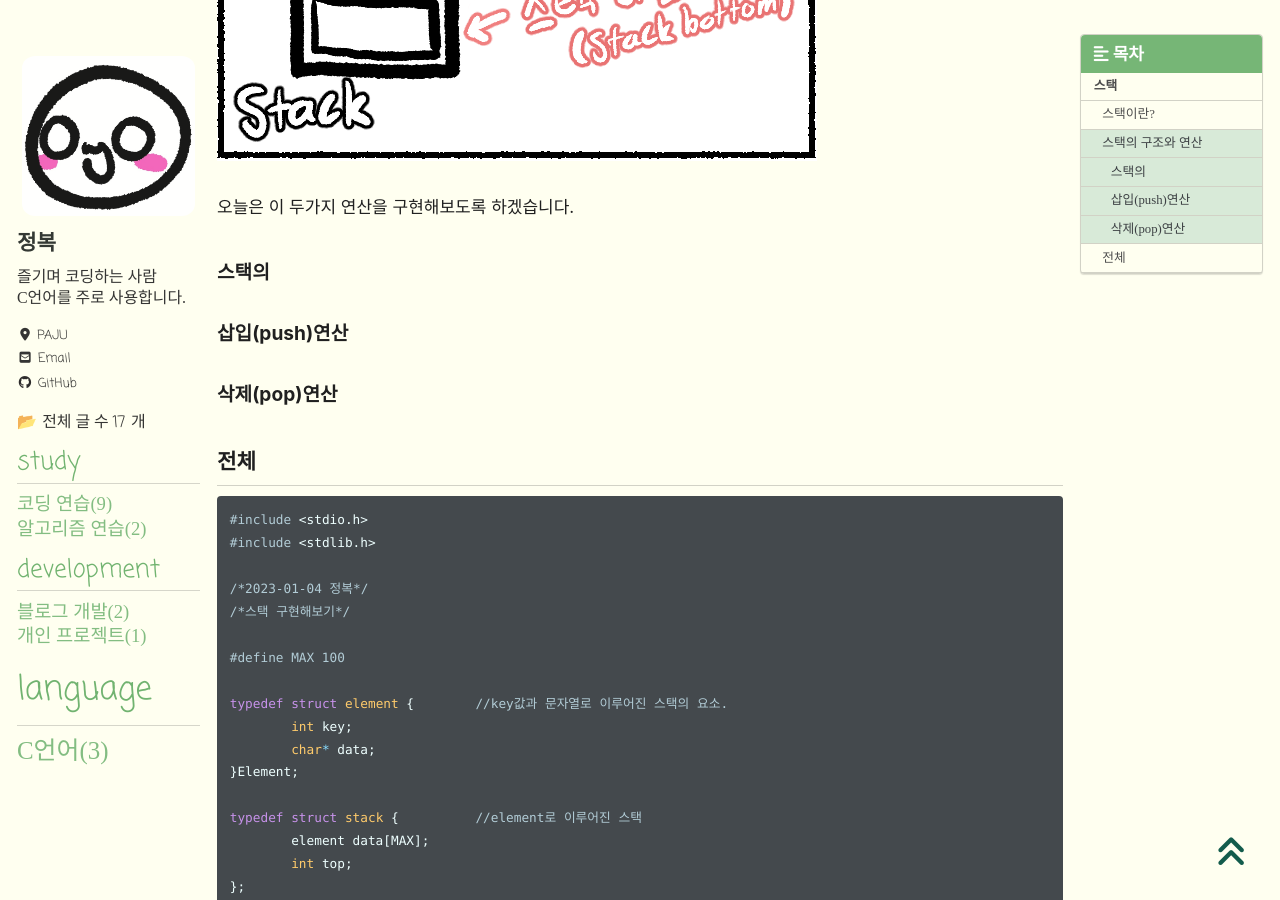
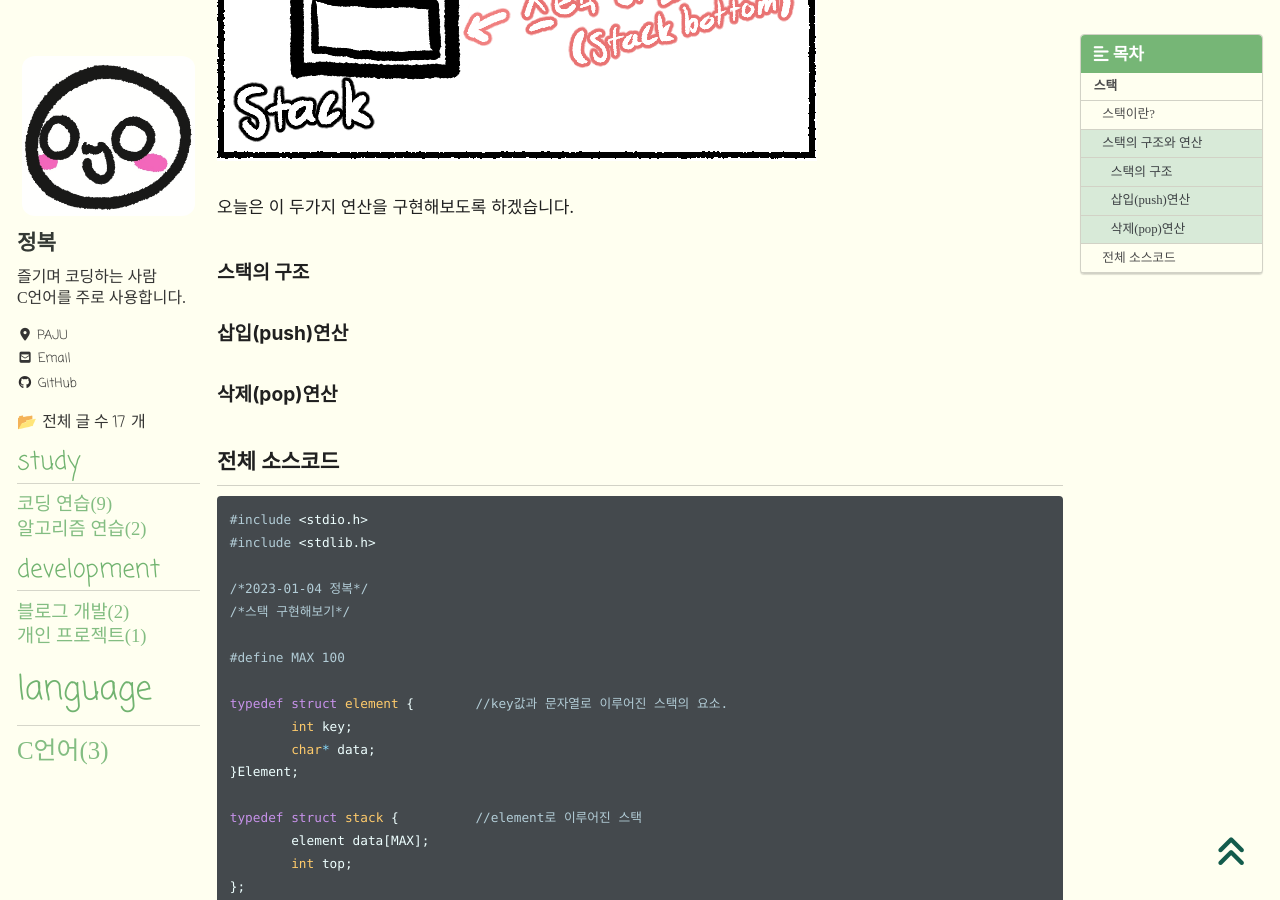
Before and after one commit to JBL28/jbl28.github.io, a Jekyll site: the page built from _posts/Algorithm/2023-01-07-stack.md, in a window 1280 px wide and 900 px high, scrolled down 1783 px. Built offline with Jekyll 4.4.1, drawn with Linux system fonts in a browser that asks for light colours; cached includes are drawn as plain includes; nearby versions of some CDN libraries; some web fonts are replaced; comment, search, counter and statistics services are not loaded.

Commit message:
Update 2023-01-07-stack.md

````diff
--- a/_posts/Algorithm/2023-01-07-stack.md
+++ b/_posts/Algorithm/2023-01-07-stack.md
@@ -35,7 +35,7 @@ _ 링크 클릭 시 더 자세한 정보가 있어요!
 ![스택구조](/assets/images/Algorithm/Stack/image2.png "스택 구조와 연산 이미지")<br><br>
 오늘은 이 두가지 연산을 구현해보도록 하겠습니다.
 
-### 스택의
+### 스택의 구조
 
 ### 삽입(push)연산
 
@@ -43,7 +43,7 @@ _ 링크 클릭 시 더 자세한 정보가 있어요!
 
 
 
-## 전체
+## 전체 소스코드
 
 ```cpp
 #include <stdio.h>
````
